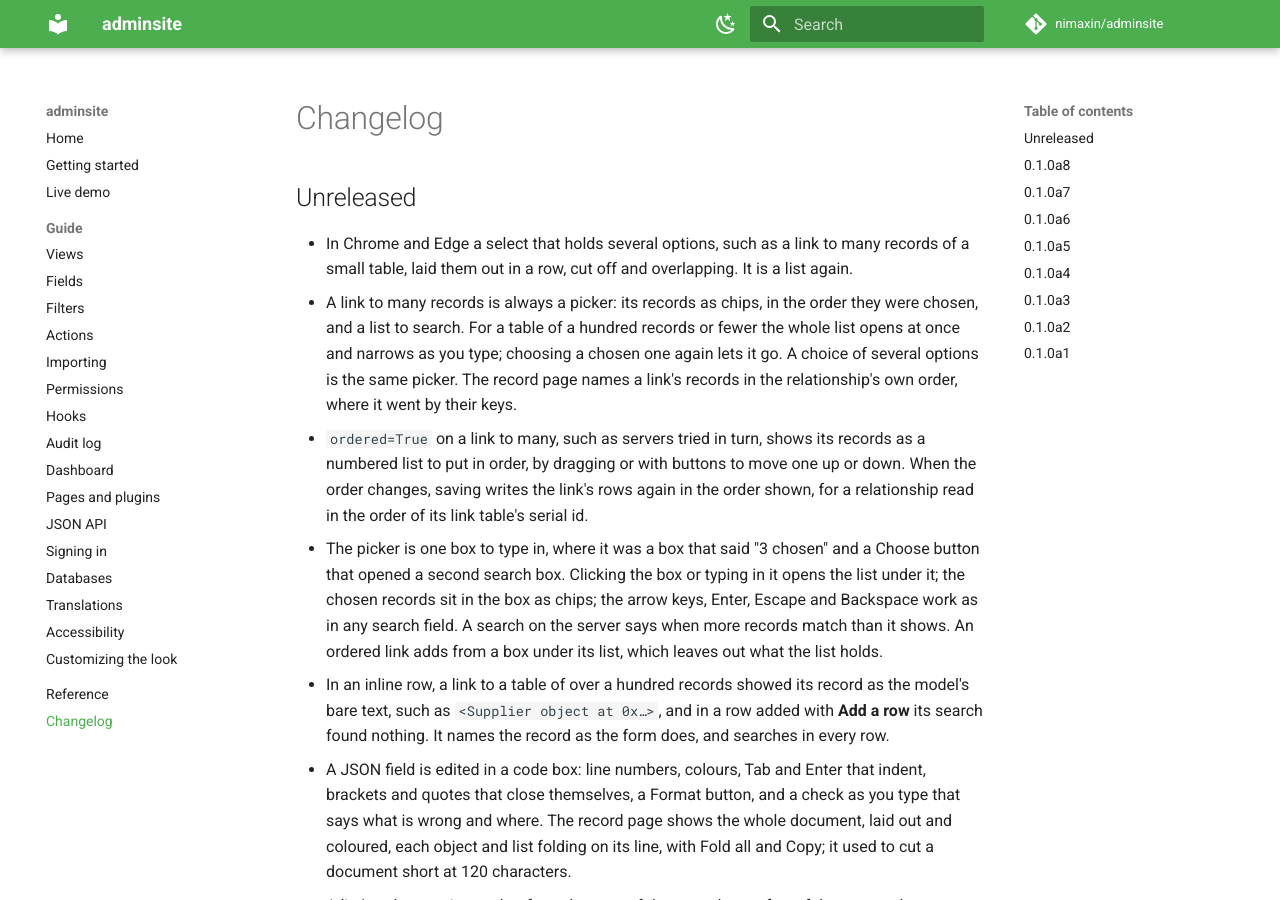
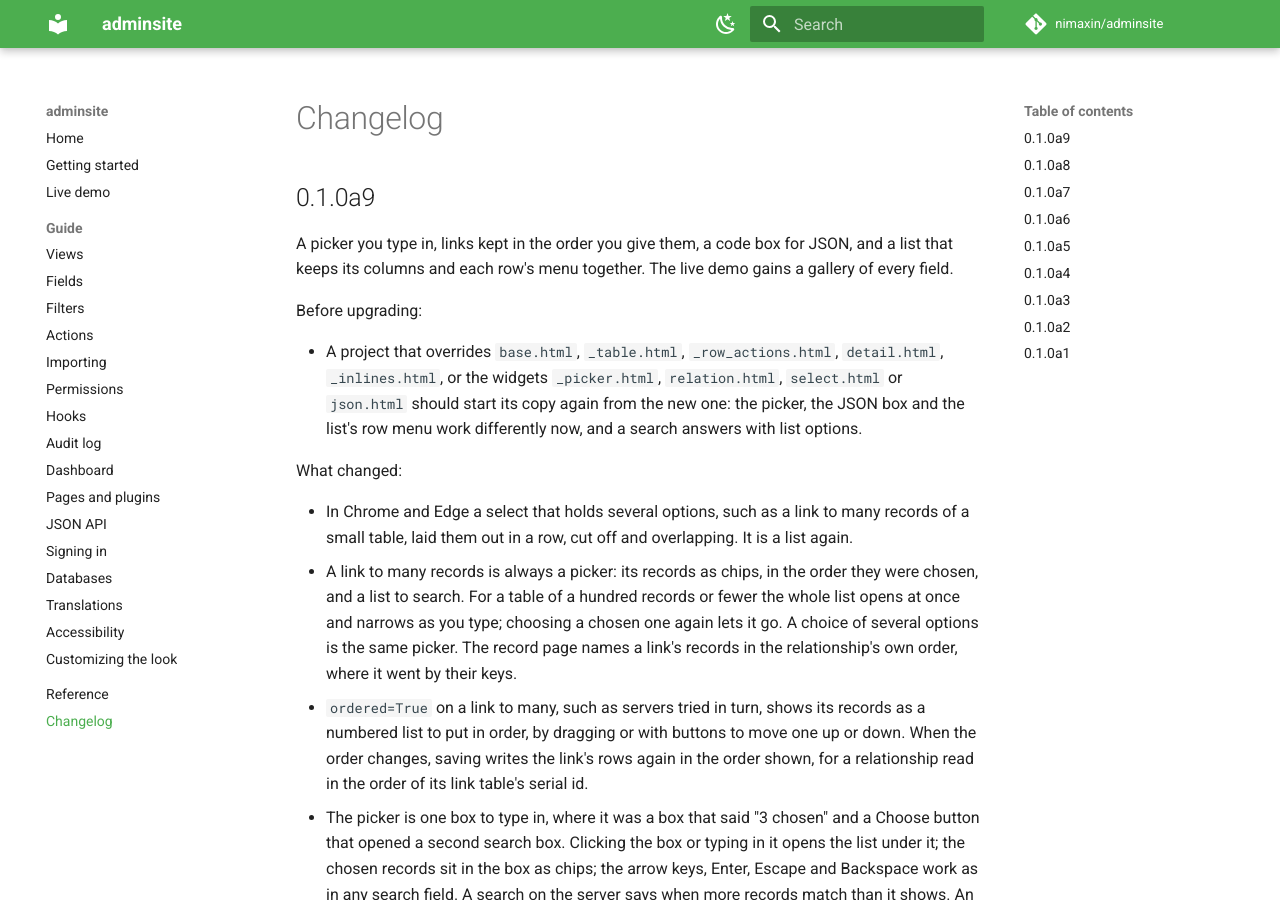
Before and after one commit to nimaxin/adminsite, an MkDocs documentation site: the page built from docs/changelog.md, in a window 1280 px wide and 900 px high. Built offline with MkDocs 1.6.1 and Material for MkDocs 9.7.7, drawn with Linux system fonts in a browser that asks for light colours; comment, search, counter and statistics services are not loaded.

Commit message:
release: 0.1.0a9

````diff
--- a/CHANGELOG.md
+++ b/CHANGELOG.md
@@ -1,6 +1,18 @@
 # Changelog
 
-## Unreleased
+## 0.1.0a9
+
+A picker you type in, links kept in the order you give them, a code box for JSON, and a list that
+keeps its columns and each row's menu together. The live demo gains a gallery of every field.
+
+Before upgrading:
+
+- A project that overrides `base.html`, `_table.html`, `_row_actions.html`, `detail.html`,
+  `_inlines.html`, or the widgets `_picker.html`, `relation.html`, `select.html` or `json.html`
+  should start its copy again from the new one: the picker, the JSON box and the list's row menu
+  work differently now, and a search answers with list options.
+
+What changed:
 
 - In Chrome and Edge a select that holds several options, such as a link to many records of a
   small table, laid them out in a row, cut off and overlapping. It is a list again.
--- a/docs/getting-started.md
+++ b/docs/getting-started.md
@@ -3,7 +3,7 @@
 ## Install
 
 ```
-pip install adminsite==0.1.0a8
+pip install adminsite==0.1.0a9
 ```
 
 adminsite does not pull in a database driver. Add the one you use, for example `asyncpg` or
--- a/pyproject.toml
+++ b/pyproject.toml
@@ -1,6 +1,6 @@
 [project]
 name = "adminsite"
-version = "0.1.0a8"
+version = "0.1.0a9"
 description = "An admin panel for the SQLAlchemy 2.0 ORM that works with FastAPI, Starlette and Litestar."
 readme = "README.md"
 requires-python = ">=3.11"
````
Also changed, not shown: README.md (+1 -1 lines), docs/index.md (+1 -1 lines), 1 other file.
